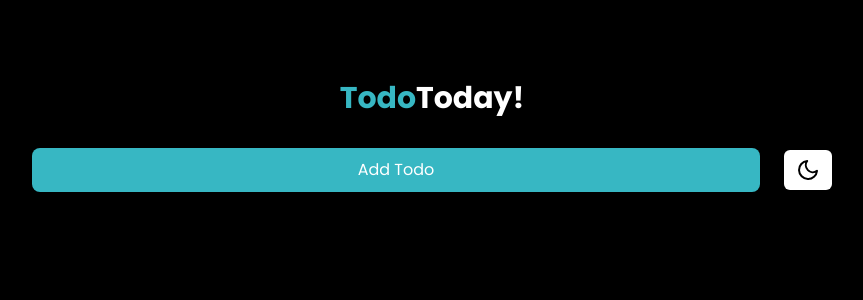
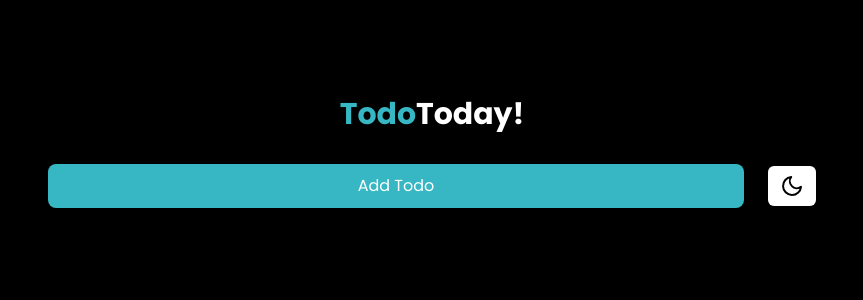
Before and after one commit to Shakiqurrahman/TodoToday, a React (Vite) app: page / in a window 1280 px wide. Shown: the top 300 px of the page, without its empty margins (208-1071 px from the left). Built offline with nearby package versions, Linux system fonts and the light colour scheme.

Commit message:
vercel.json added

```diff
--- a/src/App.tsx
+++ b/src/App.tsx
@@ -1,7 +1,7 @@
 import DarkModeBtn from './DarkModeBtn.tsx'
 export default function App() {
     return (
-        <main className="mt-20 max-w-[800px] mx-auto">
+        <main className="mt-20 max-w-[800px] mx-auto p-4">
             <h1 className="text-center font-bold text-3xl text-primary">
                 Todo<span className="text-black dark:text-white">Today!</span>
             </h1>
```
Also changed, not shown: vercel.json (added).
